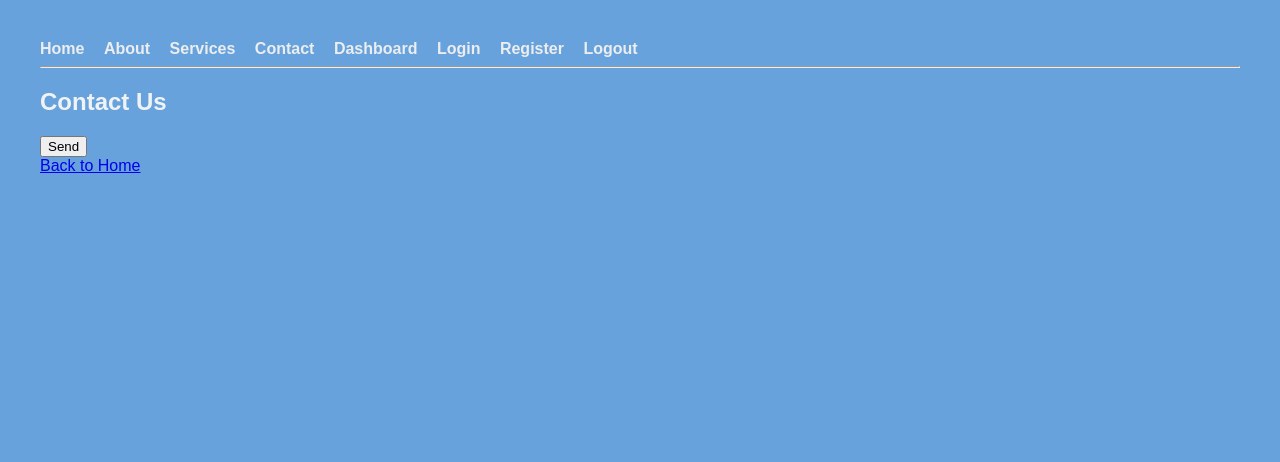
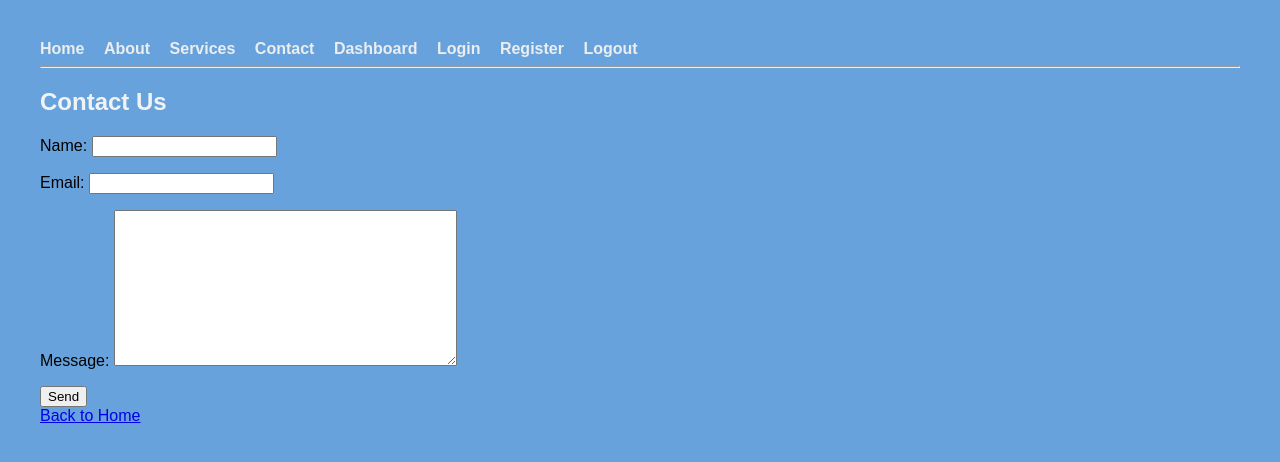
Before and after one commit to hmp36/100_Days_of_Python, a Django app: page /contact/ in a window 1280 px wide. Shown: the top 462 px of the page. Run offline with Django 5.2, Linux system fonts and the light colour scheme.

Commit message:
contact mods

```diff
--- a/mysite/main/forms.py
+++ b/mysite/main/forms.py
@@ -5,3 +5,8 @@ class MessageForm(forms.ModelForm):
     class Meta:
         model = Message
         fields = ['name', 'email', 'content']
+
+class ContactForm(forms.Form):
+    name = forms.CharField(max_length=100)
+    email = forms.EmailField()
+    message = forms.CharField(widget=forms.Textarea)
--- /dev/null
+++ b/mysite/main/templates/404.html
@@ -0,0 +1,6 @@
+{% extends 'base.html' %}
+{% block content %}
+    <h2>Page Not Found (404)</h2>
+    <p>Sorry, the page you are looking for does not exist.</p>
+    <a href="/">Return to Home</a>
+{% endblock %}
--- a/mysite/main/templates/contact.html
+++ b/mysite/main/templates/contact.html
@@ -2,6 +2,9 @@
 {% extends 'base.html' %}
 {% block content %}
     <h2>Contact Us</h2>
+    {% if success %}
+        <p>Your message has been sent!</p>
+    {% endif %}
     <form method="post">
         {% csrf_token %}
         {{ form.as_p }}
--- a/mysite/main/views.py
+++ b/mysite/main/views.py
@@ -1,7 +1,8 @@
+from django.core.mail import send_mail
 from django.shortcuts import render, redirect
 from .models import Message
 from django.contrib.auth.models import User
-from .forms import MessageForm
+from .forms import MessageForm, ContactForm
 from django.contrib.auth.decorators import login_required
 from django.contrib.auth.forms import UserCreationForm
 
@@ -15,7 +16,22 @@ def services(request):
     return render(request, 'services.html')
 
 def contact(request):
-    return render(request, 'contact.html')
+    if request.method == 'POST':
+        form = ContactForm(request.POST)
+        if form.is_valid():
+            subject = "Contact Form Submission"
+            message = form.cleaned_data['message']
+            from_email = form.cleaned_data.get('email', 'webmaster@localhost')
+            send_mail(
+                subject,
+                message,
+                from_email,
+                ['your@email.com'],  # Replace with your real email
+            )
+            return render(request, 'contact.html', {'form': ContactForm(), 'success': True})
+    else:
+        form = ContactForm()
+    return render(request, 'contact.html', {'form': form})
 
 @login_required
 def dashboard(request):
```
Also changed, not shown: mysite/mysite/settings.py (+5 -2 lines), mysite/db.sqlite3.
